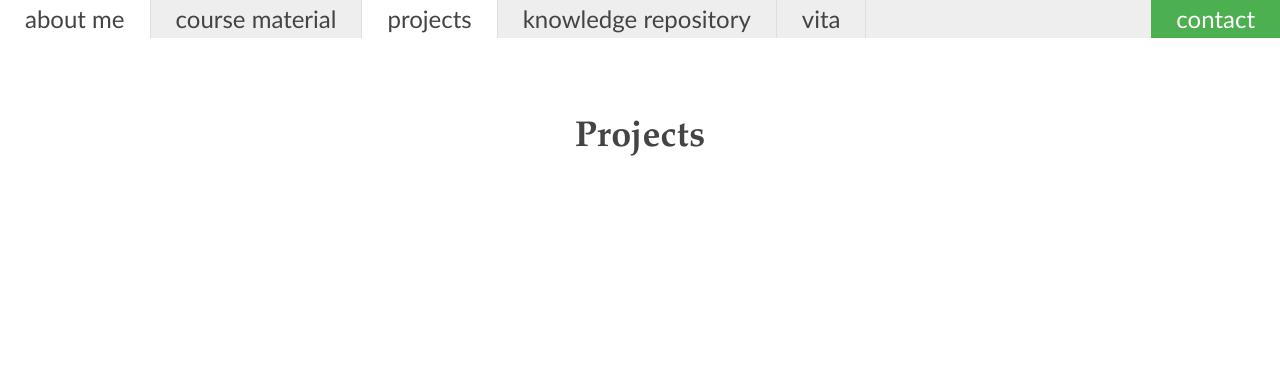
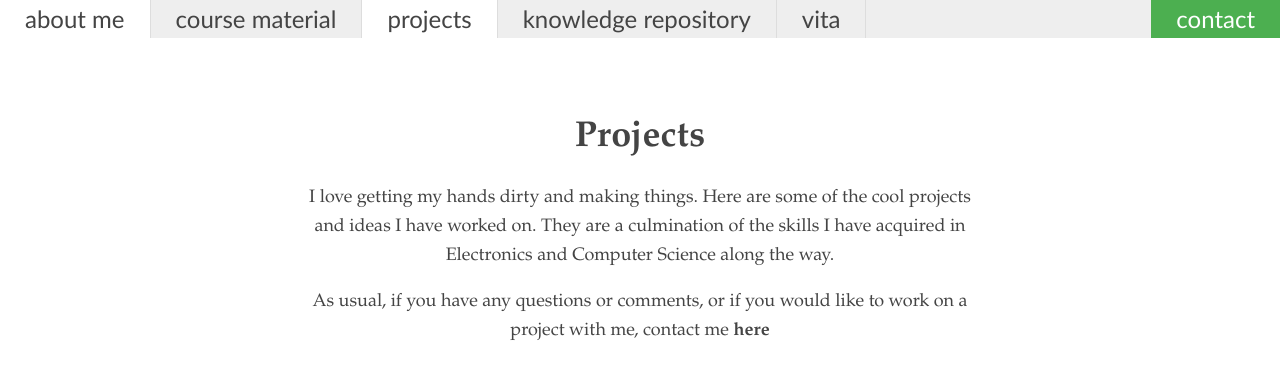
Before and after one commit to akashdeepdeb/akash.github.io, a Jekyll site: the page built from projects/index.html, in a window 1280 px wide. Shown: the top 379 px of the page. Built offline with Jekyll 4.4.1, drawn with Linux system fonts in a browser that asks for light colours.

Commit message:
Update index.html

```diff
--- a/projects/index.html
+++ b/projects/index.html
@@ -11,5 +11,6 @@ title: Some of my projects
 
 <h1>Projects</h1>
 <div id = "projects">
-
+<p>I love getting my hands dirty and making things. Here are some of the cool projects and ideas I have worked on. They are a culmination of the skills I have acquired in Electronics and Computer Science along the way.</p>
+<p>As usual, if you have any questions or comments, or if you would like to work on a project with me, contact me <a href = "/contact"><b>here</b></a></p>
 </div>
```
